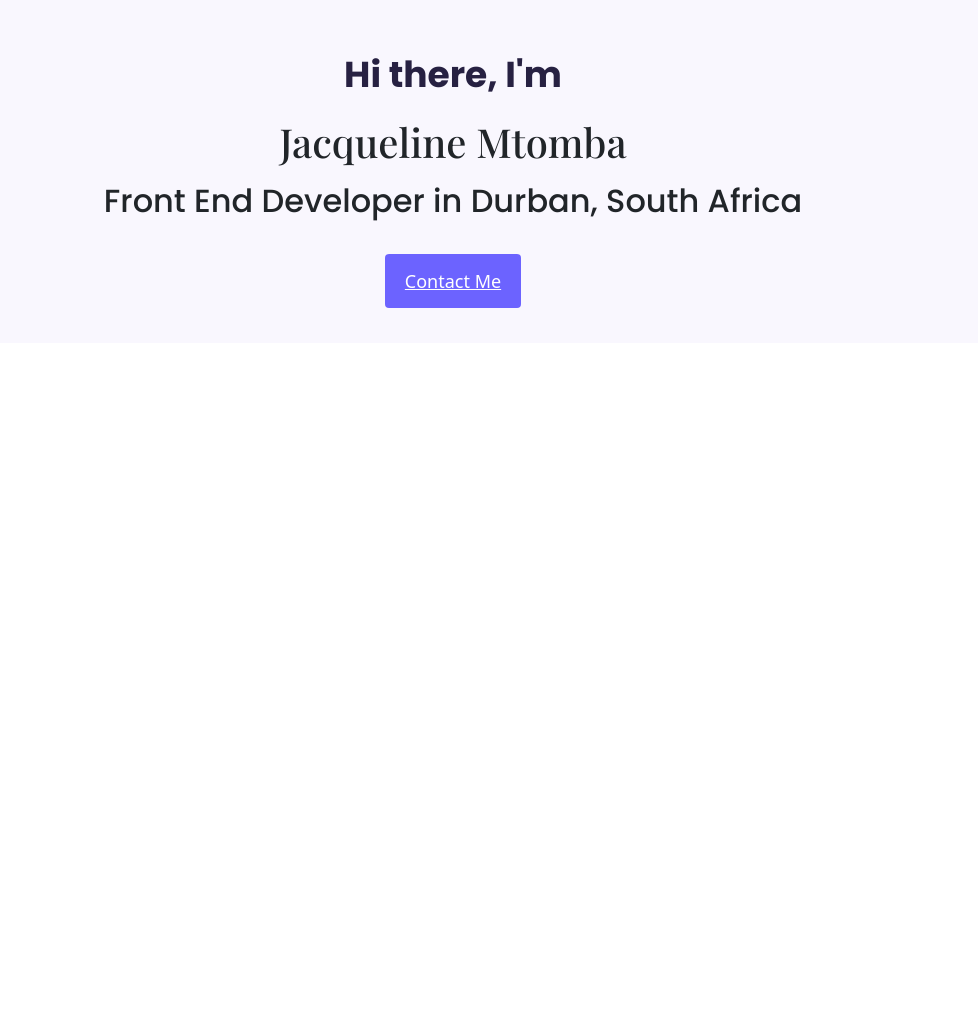
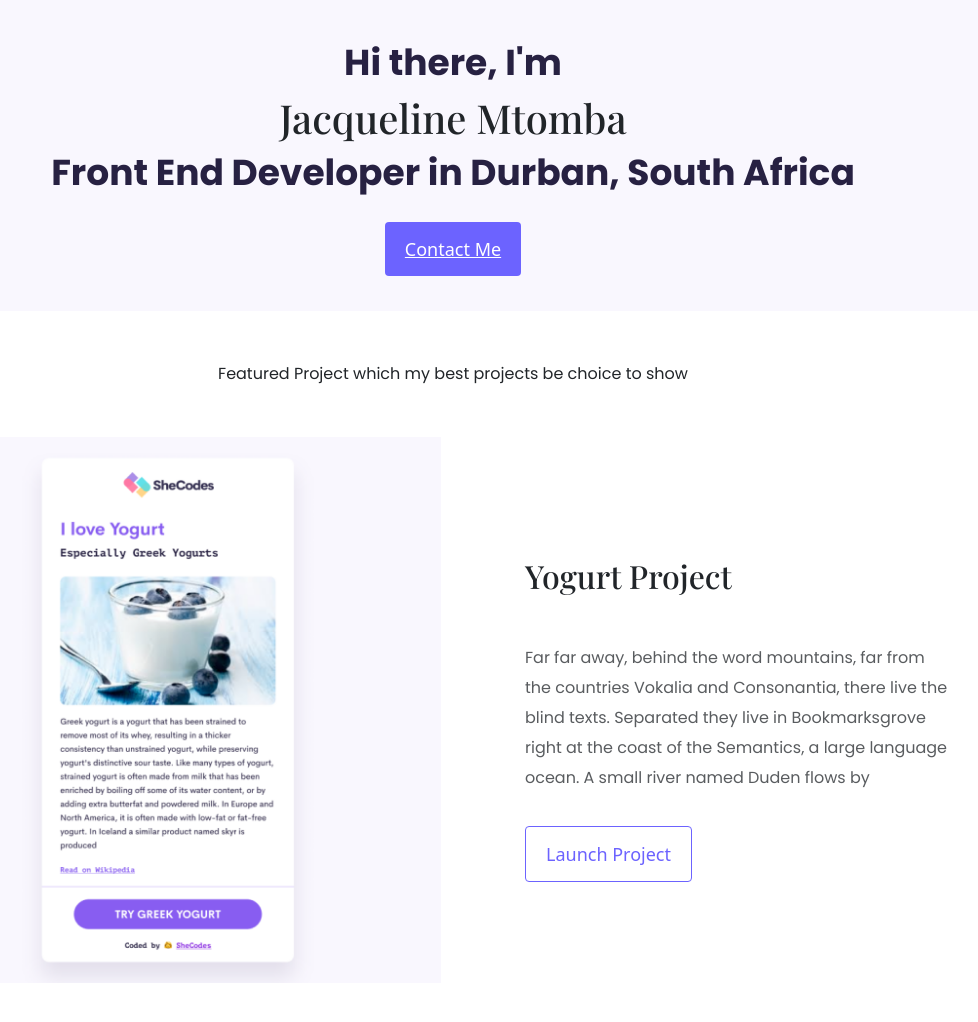
Before and after one commit to mamoyojaxx/Portfolio_Project, a plain HTML site: page index.html in a window 1280 px wide. Shown: the top 1022 px of the page, without its empty margins (187-1165 px from the left). Before the commit the page ends 800 px from the top, so only its background shows below. Drawn offline with nearby package versions, Linux system fonts and the light colour scheme; a web font is replaced by a local one.

Commit message:
added homepage design

```diff
--- a/index.html
+++ b/index.html
@@ -18,8 +18,42 @@
     <div class="hero pt-5 pb-5" >
         <p class="mb-3">Hi there, I'm</p>
         <h1 class="mb-3">Jacqueline Mtomba</h1>
-        <h2 class="mb-5">Front End Developer in  Durban, South Africa</h2>
-        <a href="#" class="btn-link mb-5">Contact Me</a>
-        </div>
+        <p class="mb-5 p-head">Front End Developer in  Durban, South Africa</p>
+            <a href="#" class="btn-link mb-5">Contact Me</a></div>
+                </div>
+                <div class="container">
+
+                <p class="text-center m-5">Featured Project which my best projects be choice to show</p>
+                <div class="row mb-5">
+                    <div class="col d-none d-lg-block">
+                        <img src="src/images/ygt_img.png" class="img-fluid" alt="Yogurt Image">
+                    </div>
+                    <div class="col-6">
+                        <div class="desc">
+                        <h2 class="mb-5">Yogurt Project</h2>
+                <p class="mb-5 text-muted">Far far away, behind the word mountains, far from the countries Vokalia and Consonantia, there live the blind texts. Separated they live in Bookmarksgrove right at the coast of the Semantics, a large language ocean. A small river named Duden flows by</p>
+                <a href="#" class="btn-link-outline mb-5">Launch Project</a></div>
+                </div></div>
+                <div class="row mb-5">
+                    <div class="col-6">
+                        <div class="desc">
+                        <h2 class="mb-5">Weather App</h2>
+                <p class="mb-5 text-muted">Far far away, behind the word mountains, far from the countries Vokalia and Consonantia, there live the blind texts. Separated they live in Bookmarksgrove right at the coast of the Semantics, a large language ocean. A small river named Duden flows by</p>
+                <a href="#" class="btn-link-outline mb-5">View Details</a></div></div>
+                <div class="col d-none d-lg-block">
+                    <img src="src/images/wth_img.png" class="img-fluid" alt="Weather Image">
+                </div>
+                </div>
+                <div class="row mb-5">
+                    <div class="col d-none d-lg-block">
+                        <img src="src/images/dct_img.png" class="img-fluid" alt="Dictionary Image">
+                    </div>
+                    <div class="col-6">
+                        <div class="desc">
+                        <h2 class="mb-5">Dictionary App</h2>
+                <p class="mb-5 text-muted">Far far away, behind the word mountains, far from the countries Vokalia and Consonantia, there live the blind texts. Separated they live in Bookmarksgrove right at the coast of the Semantics, a large language ocean. A small river named Duden flows by</p>
+                <a href="#" class="btn-link-outline mb-5">Dictionary App</a></div>
+                </div></div>
+            </div>
 </body>
 </html>
--- a/src/style.css
+++ b/src/style.css
@@ -11,24 +11,33 @@ h1{
     font-weight: bold;
     font-size: 96px;
 }
-p{
+h2{
+    font-family: var(--heading-font);
+    font-weight: bold;
+    font-size: 64px;
+}
+.hero p{
     font-family: var(--body-font);
     font-weight: bold;
     font-size: 36px;
     color: var(--sec-color);
 
 }
-h2{
-    font-family: Poppins;
+.p-head{
+    font-family: --var(--body-font);
     font-size: 24px;
     color: var(--sec-color);
 }
-a{
-    text-decoration: none;
+
+p{
+    font-family: var(--body-font);
+    font-size: 16px;
+    line-height: 30px;
 }
 .hero{
     background-color: var(--bg-color);
     text-align: center;
+    padding:160px 20px;
 }
 
 .btn-link{
@@ -39,3 +48,32 @@ a{
     padding: 15px 20px;
     text-decoration: none;
 }
+
+.btn-link-outline{
+   border: 1px solid var(--main-color);
+    color: var(--main-color);
+    border-radius:4px;
+    font-size: 18px;
+    padding: 15px 20px;
+    text-decoration: none;
+}
+
+.desc{
+    padding: 120px 60px;
+}
+
+@media (max-width: 900px){
+    .desc{
+        padding: 0;
+        text-align: center;
+    }
+     h1{
+        font-size: 80px;
+     }
+     h2{
+        font-size: 44px;
+     }
+     hero{
+        padding: 80px 2px
+     }
+}
```
Also changed, not shown: src/images/dct_img.png (added), src/images/wth_img.png (added), src/images/ygt_img.png (added).
